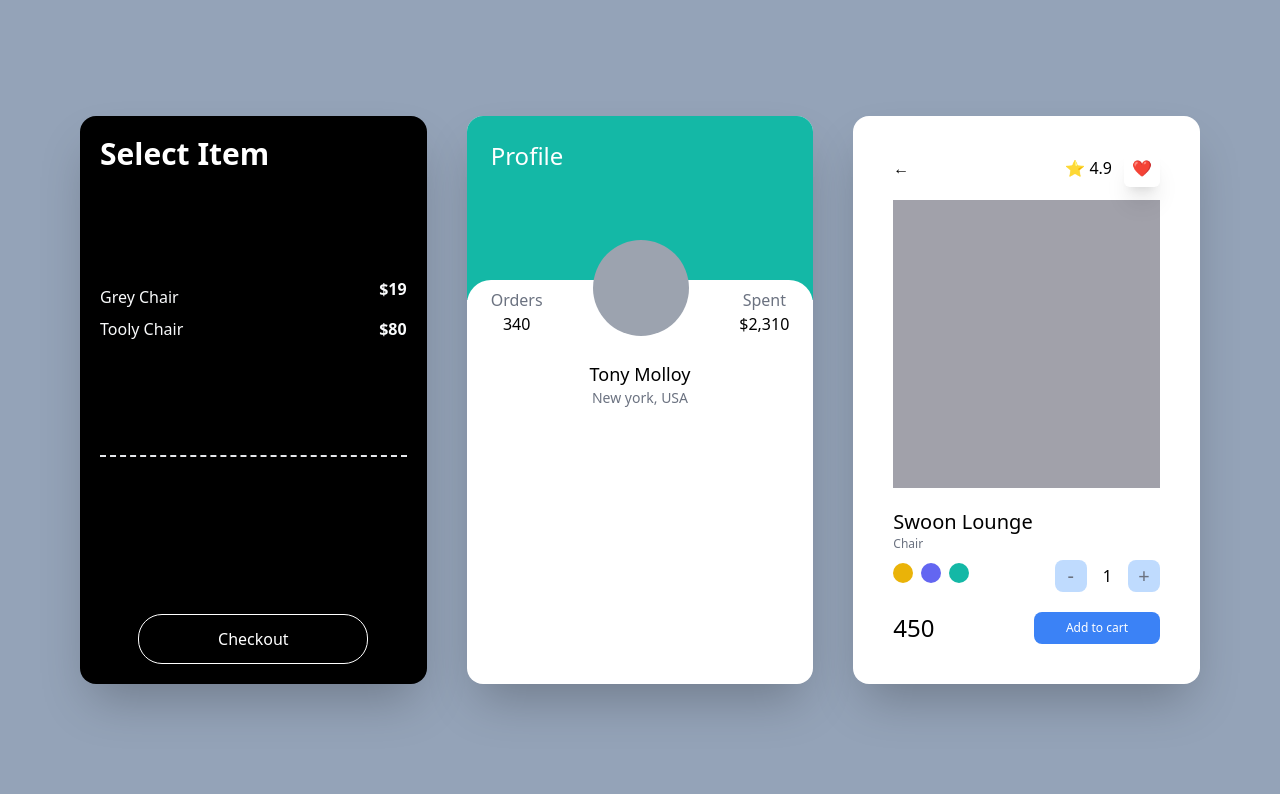
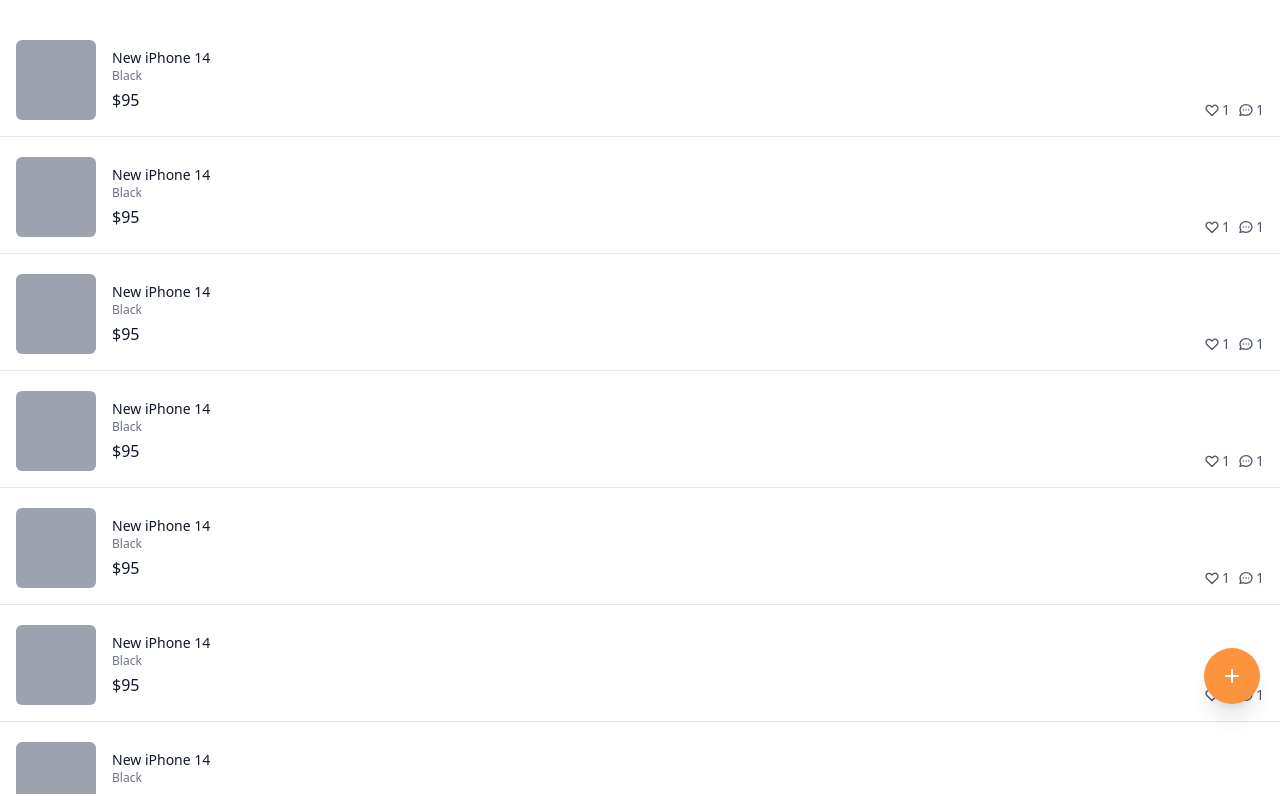
Before and after one commit to geonya/crab-market, a Next.js app: page / in a window 1280 px wide. Shown: the top 794 px of the page. Built offline with nearby package versions, Linux system fonts and the light colour scheme.

Commit message:
index & enter page

```diff
--- a/package.json
+++ b/package.json
@@ -9,6 +9,7 @@
     "lint": "next lint"
   },
   "dependencies": {
+    "@tailwindcss/forms": "^0.4.0",
     "next": "^12.1.0",
     "react": "^18.0.0-rc.0",
     "react-dom": "^18.0.0-rc.0"
--- /dev/null
+++ b/pages/enter.tsx
@@ -0,0 +1,116 @@
+import { useState } from "react";
+
+function cls(...classname: string[]) {
+	return classname.join(" ");
+}
+
+export default function Enter() {
+	const [method, setMethod] = useState<"email" | "phone">("email");
+	const onEmailClick = () => setMethod("email");
+	const onPhoneClick = () => setMethod("phone");
+	return (
+		<div className="mt-16 px-24">
+			<h3 className="text-3xl font-bold text-center">
+				Enter to Crab Market
+			</h3>
+			<div className="mt-16">
+				<div className="flex flex-col items-center">
+					<h5 className="text-sm text-gray-500 font-medium">
+						Enter using:
+					</h5>
+					<div className="grid w-full border-b mt-8 grid-cols-2 gap-16">
+						<button
+							className={cls(
+								"pb-4 font-medium border-b-2 ",
+								method == "email"
+									? "border-orange-500 text-orange-400"
+									: "border-transparent text-gray-500"
+							)}
+							onClick={onEmailClick}
+						>
+							Email Address
+						</button>
+						<button
+							className={cls(
+								"pb-4 font-medium border-b-2",
+								method == "phone"
+									? "border-orange-500 text-orange-400"
+									: "border-transparent text-gray-500"
+							)}
+							onClick={onPhoneClick}
+						>
+							Phone Number
+						</button>
+					</div>
+				</div>
+				<form className="flex flex-col mt-8">
+					<label className="text-sm font-medium text-gray-700">
+						{method === "email" ? "Email address" : null}
+						{method === "phone" ? "Phone number" : null}
+					</label>
+					<div className="mt-1">
+						{method === "email" ? (
+							<input
+								type="email"
+								className="appearance-none w-full px-3 border border-gray-300 rounded-md shadow-sm placeholder-gray-400 focus:outline-none focus:ring-orange-500 focus:border-orange-500"
+								required
+							/>
+						) : null}
+						{method === "phone" ? (
+							<div className="flex rounded-md shadow-sm">
+								<span className="flex items-center justify-center px-3 rounded-l-md border border-r-0 border-gray-300 bg-gray-50 text-gray-500 select-none text-sm">
+									+82
+								</span>
+								<input
+									type="number"
+									className="appearance-none w-full px-3 border border-gray-300 rounded-md rounded-l-none shadow-sm placeholder-gray-400 focus:outline-none focus:ring-orange-500 focus:border-orange-500"
+									required
+								/>
+							</div>
+						) : null}
+					</div>
+					<button className="mt-5 bg-orange-500 hover:bg-orange-600 text-white py-2 px-4 border border-transparent rounded-md shadow-sm text-sm font-medium focus:right-2 focus:ring-offset-2 focus:ring-orage-500 focus:outline-none">
+						{method === "email" ? "Get login link" : null}
+						{method === "phone" ? "Get one-time password" : null}
+					</button>
+				</form>
+				<div className="mt-8">
+					<div className="relative">
+						<div className="absolute w-full border-t border-gray-300" />
+						<div className="relative -top-3 text-center">
+							<span className="bg-white px-2 text-sm text-gray-500">
+								Or enter with
+							</span>
+						</div>
+					</div>
+					<div className="grid grid-cols-2 gap-3 mt-2">
+						<button className="flex justify-center items-center py-2 px-4 border border-gray-300 rounded-md shadow-sm bg-white text-sm font-medium text-gray-500 hover:bg-gray-50">
+							<svg
+								className="w-5 h-5"
+								aria-hidden="true"
+								fill="currentColor"
+								viewBox="0 0 20 20"
+							>
+								<path d="M6.29 18.251c7.547 0 11.675-6.253 11.675-11.675 0-.178 0-.355-.012-.53A8.348 8.348 0 0020 3.92a8.19 8.19 0 01-2.357.646 4.118 4.118 0 001.804-2.27 8.224 8.224 0 01-2.605.996 4.107 4.107 0 00-6.993 3.743 11.65 11.65 0 01-8.457-4.287 4.106 4.106 0 001.27 5.477A4.073 4.073 0 01.8 7.713v.052a4.105 4.105 0 003.292 4.022 4.095 4.095 0 01-1.853.07 4.108 4.108 0 003.834 2.85A8.233 8.233 0 010 16.407a11.616 11.616 0 006.29 1.84" />
+							</svg>
+						</button>
+						<button className="flex justify-center items-center py-2 px-4 border border-gray-300 rounded-md shadow-sm bg-white text-sm font-medium text-gray-500 hover:bg-gray-50">
+							<svg
+								className="w-5 h-5"
+								aria-hidden="true"
+								fill="currentColor"
+								viewBox="0 0 20 20"
+							>
+								<path
+									fillRule="evenodd"
+									d="M10 0C4.477 0 0 4.484 0 10.017c0 4.425 2.865 8.18 6.839 9.504.5.092.682-.217.682-.483 0-.237-.008-.868-.013-1.703-2.782.605-3.369-1.343-3.369-1.343-.454-1.158-1.11-1.466-1.11-1.466-.908-.62.069-.608.069-.608 1.003.07 1.531 1.032 1.531 1.032.892 1.53 2.341 1.088 2.91.832.092-.647.35-1.088.636-1.338-2.22-.253-4.555-1.113-4.555-4.951 0-1.093.39-1.988 1.029-2.688-.103-.253-.446-1.272.098-2.65 0 0 .84-.27 2.75 1.026A9.564 9.564 0 0110 4.844c.85.004 1.705.115 2.504.337 1.909-1.296 2.747-1.027 2.747-1.027.546 1.379.203 2.398.1 2.651.64.7 1.028 1.595 1.028 2.688 0 3.848-2.339 4.695-4.566 4.942.359.31.678.921.678 1.856 0 1.338-.012 2.419-.012 2.747 0 .268.18.58.688.482A10.019 10.019 0 0020 10.017C20 4.484 15.522 0 10 0z"
+									clipRule="evenodd"
+								/>
+							</svg>
+						</button>
+					</div>
+				</div>
+			</div>
+		</div>
+	);
+}
--- a/pages/index.tsx
+++ b/pages/index.tsx
@@ -2,108 +2,79 @@
 
 const Home: NextPage = () => {
 	return (
-		// 모바일 화면 -> 큰 화면으로 디자인 구상
-		<div className="bg-slate-400 dark py-20 px-20 grid gap-10 lg:grid-cols-2 xl:grid-cols-3 min-h-screen xl:place-content-center ">
-			<div className="bg-white dark:bg-black flex flex-col justify-between p-5 rounded-2xl shadow-2xl">
-				<span className="dark:text-white font-semibold text-3xl">
-					Select Item
-				</span>
-				<ul>
-					<div className="flex justify-between">
-						<span className="dark:text-gray-50 text-gray-500 my-2">
-							Grey Chair
-						</span>
-						<span className="dark:text-gray-50 font-semibold">
-							$19
-						</span>
-					</div>
-					<div className="flex justify-between">
-						<span className="dark:text-gray-50 text-gray-500">
-							Tooly Chair
-						</span>
-						<span className="dark:text-gray-50 font-semibold">
-							$80
-						</span>
-					</div>
-				</ul>
-
-				<div className="flex justify-between mt-2 pt-2 border-t-2 border-dashed">
-					<span className="">Total</span>
-					<span className="font-semibold">$99</span>
-				</div>
-				<button
-					className="dark:bg-black dark:border-white dark:border dark:hover:bg-gray-500 dark:hover:text-white block mt-5 bg-blue-500 text-white p-3 text-center rounded-3xl w-3/4 mx-auto
-				hover:bg-teal-500 hover:text-black
-				active:bg-yellow-500 focus:text-red-500
-				"
+		<div className="flex flex-col space-y-5 py-10">
+			{[1, 1, 1, 1, 1, 1, 1, 1, 1, 1, 1, 1].map((_, i) => (
+				<div
+					key={i}
+					className="flex px-4 border-b pb-4 curosr-pointer justify-between"
 				>
-					Checkout
-				</button>
-			</div>
-			<div className="bg-white overflow-hidden  rounded-2xl shadow-2xl group">
-				<div className="portrait:bg-indigo-500 landscape:bg-teal-500 p-6 pb-14 xl:pb-32">
-					<span className="text-white text-2xl">Profile</span>
-				</div>
-				<div className="rounded-3xl p-6 bg-white relative -top-5">
-					<div className="flex relative -top-16 items-end justify-between">
-						<div className="flex flex-col items-center">
-							<span className="text-small text-gray-500">
-								Orders
+					<div className="flex space-x-4">
+						<div className="w-20 h-20 bg-gray-400 rounded-md" />
+						<div className="pt-2 flex flex-col">
+							<h3 className="text-sm font-medium text-gray-900">
+								New iPhone 14
+							</h3>
+							<span className="text-xs text-gray-500">Black</span>
+							<span className="font-medium mt-1 text-gray-900">
+								$95
 							</span>
-							<span className="font-medium">340</span>
-						</div>
-						<div className="h-24 w-24 bg-gray-400 rounded-full group-hover:bg-teal-400 "></div>
-						<div className="flex flex-col items-center">
-							<span className="text-small text-gray-500">
-								Spent
-							</span>
-							<span className="font-medium">$2,310</span>
 						</div>
 					</div>
-					<div className="relative flex flex-col items-center -mt-10 -mb-5">
-						<span className="text-lg font-medium">Tony Molloy</span>
-						<span className="text-sm text-gray-500">
-							New york, USA
-						</span>
+					<div className="flex space-x-2 items-end justify-end">
+						<div className="flex space-x-0.5 items-center text-sm text-gray-600">
+							<svg
+								className="w-4 h-4"
+								fill="none"
+								stroke="currentColor"
+								viewBox="0 0 24 24"
+								xmlns="http://www.w3.org/2000/svg"
+							>
+								<path
+									strokeLinecap="round"
+									strokeLinejoin="round"
+									strokeWidth="2"
+									d="M4.318 6.318a4.5 4.5 0 000 6.364L12 20.364l7.682-7.682a4.5 4.5 0 00-6.364-6.364L12 7.636l-1.318-1.318a4.5 4.5 0 00-6.364 0z"
+								></path>
+							</svg>
+							<span>1</span>
+						</div>
+						<div className="flex space-x-0.5 items-center text-sm text-gray-600">
+							<svg
+								className="w-4 h-4"
+								fill="none"
+								stroke="currentColor"
+								viewBox="0 0 24 24"
+								xmlns="http://www.w3.org/2000/svg"
+							>
+								<path
+									strokeLinecap="round"
+									strokeLinejoin="round"
+									strokeWidth="2"
+									d="M8 12h.01M12 12h.01M16 12h.01M21 12c0 4.418-4.03 8-9 8a9.863 9.863 0 01-4.255-.949L3 20l1.395-3.72C3.512 15.042 3 13.574 3 12c0-4.418 4.03-8 9-8s9 3.582 9 8z"
+								></path>
+							</svg>
+							<span>1</span>
+						</div>
 					</div>
 				</div>
-			</div>
-			<div className="bg-white p-10 rounded-2xl shadow-2xl lg:col-span-2 xl:col-span-1">
-				<div className="flex mb-5 justify-between items-center">
-					<span>←</span>
-					<div className="space-x-3">
-						<span>⭐️ 4.9</span>
-						<span className="shadow-xl p-2 rounded-md">❤️</span>
-					</div>
-				</div>
-				<div className="bg-zinc-400 h-72 mb-5" />
-				<div className="flex flex-col ">
-					<span className="font-medium text-xl">Swoon Lounge</span>
-					<span className="text-xs text-gray-500">Chair</span>
-					<div className="mt-2 mb-5 flex justify-between items-center">
-						<div className="space-x-2">
-							<button className="w-5 h-5 rounded-full bg-yellow-500"></button>
-							<button className="w-5 h-5 rounded-full bg-indigo-500"></button>
-							<button className="w-5 h-5 rounded-full bg-teal-500"></button>
-						</div>
-						<div className="flex items-center space-x-4">
-							<button className=" bg-blue-200 flex justify-center items-center aspect-square w-8 text-xl text-gray-500 rounded-lg">
-								-
-							</button>
-							<span>1</span>
-							<button className=" bg-blue-200 flex justify-center items-center aspect-square w-8 text-xl text-gray-500 rounded-lg">
-								+
-							</button>
-						</div>
-					</div>
-					<div className="flex justify-between items-center ">
-						<span className="font-medium text-2xl">450</span>
-						<button className="py-2 px-8 bg-blue-500 text-xs text-center text-white rounded-lg">
-							Add to cart
-						</button>
-					</div>
-				</div>
-			</div>
+			))}
+			<button className="fixed hover:bg-orange-500 cursor-pointer transition-colors bottom-24 right-5 bg-orange-400 shadow-xl rounded-full p-4 text-white">
+				<svg
+					className="h-6 w-6"
+					xmlns="http://www.w3.org/2000/svg"
+					fill="none"
+					viewBox="0 0 24 24"
+					stroke="currentColor"
+					aria-hidden="true"
+				>
+					<path
+						strokeLinecap="round"
+						strokeLinejoin="round"
+						strokeWidth="2"
+						d="M12 6v6m0 0v6m0-6h6m-6 0H6"
+					/>
+				</svg>
+			</button>
 		</div>
 	);
 };
--- a/tailwind.config.js
+++ b/tailwind.config.js
@@ -7,5 +7,5 @@
 		extend: {},
 	},
 	darkMode: "class", // media 로 변경시 system config 를 따라감
-	plugins: [],
+	plugins: [require("@tailwindcss/forms")],
 };
```
Also changed, not shown: pages/_app.tsx (+4 -4 lines), 2 other files (tests, documents, lock files or other folders).
